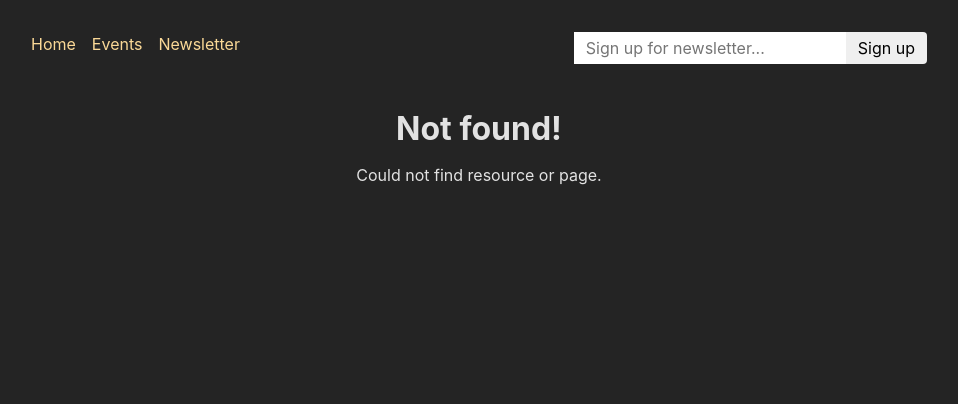
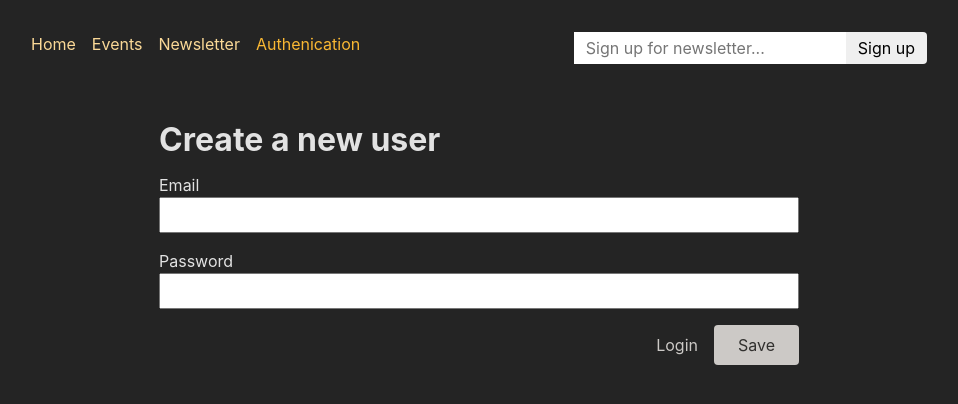
Before and after one commit to yoseftutian/Some--practice-in-React, a React (Create React App) app in the folder frontend/: page /auth in a window 1280 px wide. Before the commit this address had no page. Shown: the top 404 px of the page, without its empty margins (161-1119 px from the left). Built offline with nearby package versions, Linux system fonts and the light colour scheme.

Commit message:
switch to signup and login with a link

```diff
--- a/frontend/src/components/AuthForm.js
+++ b/frontend/src/components/AuthForm.js
@@ -1,19 +1,14 @@
-import { useState } from 'react';
-import { Form } from 'react-router-dom';
+import { Form, Link, useSearchParams } from "react-router-dom";
 
-import classes from './AuthForm.module.css';
+import classes from "./AuthForm.module.css";
 
 function AuthForm() {
-  const [isLogin, setIsLogin] = useState(true);
-
-  function switchAuthHandler() {
-    setIsLogin((isCurrentlyLogin) => !isCurrentlyLogin);
-  }
-
+  const [searchParams] = useSearchParams();
+  const isLogin = searchParams.get("mode") === "login";
   return (
     <>
       <Form method="post" className={classes.form}>
-        <h1>{isLogin ? 'Log in' : 'Create a new user'}</h1>
+        <h1>{isLogin ? "Log in" : "Create a new user"}</h1>
         <p>
           <label htmlFor="email">Email</label>
           <input id="email" type="email" name="email" required />
@@ -23,9 +18,9 @@
           <input id="password" type="password" name="password" required />
         </p>
         <div className={classes.actions}>
-          <button onClick={switchAuthHandler} type="button">
-            {isLogin ? 'Create new user' : 'Login'}
-          </button>
+          <Link to={`?mode=${isLogin ? "signup" : "login"}`}>
+            {isLogin ? "Create new user" : "Login"}
+          </Link>
           <button>Save</button>
         </div>
       </Form>
--- a/frontend/src/components/MainNavigation.js
+++ b/frontend/src/components/MainNavigation.js
@@ -1,7 +1,7 @@
-import { NavLink } from 'react-router-dom';
+import { NavLink } from "react-router-dom";
 
-import classes from './MainNavigation.module.css';
-import NewsletterSignup from './NewsletterSignup';
+import classes from "./MainNavigation.module.css";
+import NewsletterSignup from "./NewsletterSignup";
 
 function MainNavigation() {
   return (
@@ -39,6 +39,16 @@
               Newsletter
             </NavLink>
           </li>
+          <li>
+            <NavLink
+              to="/auth"
+              className={({ isActive }) =>
+                isActive ? classes.active : undefined
+              }
+            >
+              Authenication
+            </NavLink>
+          </li>
         </ul>
       </nav>
       <NewsletterSignup />
```
Also changed, not shown: frontend/src/App.js (+23 -18 lines).
